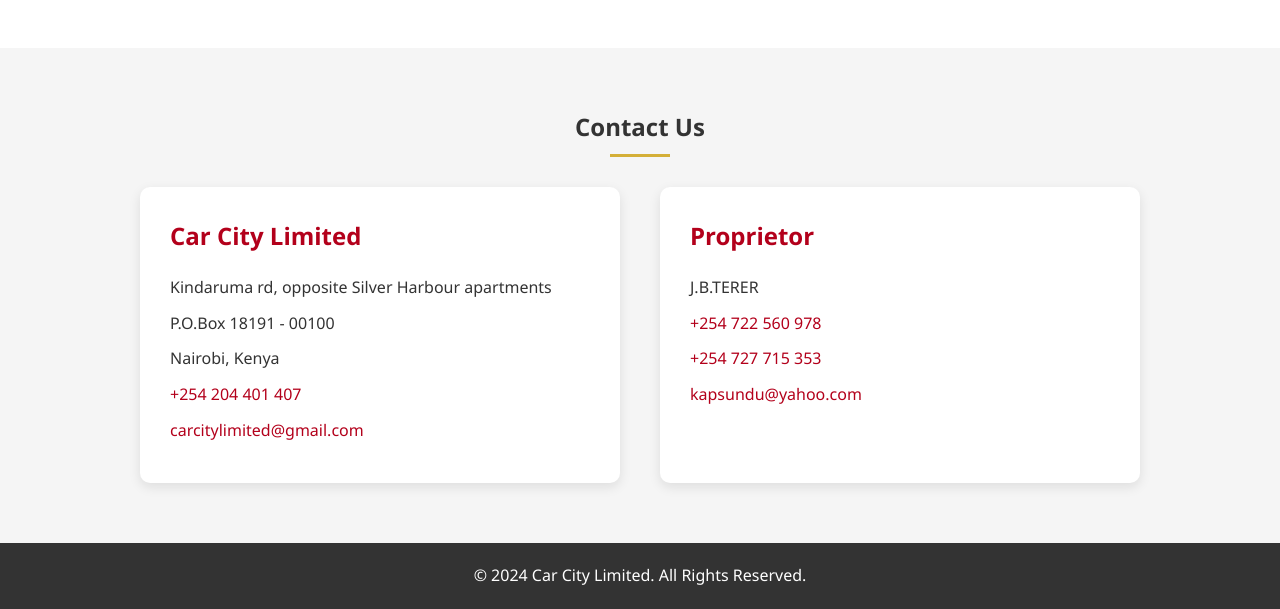
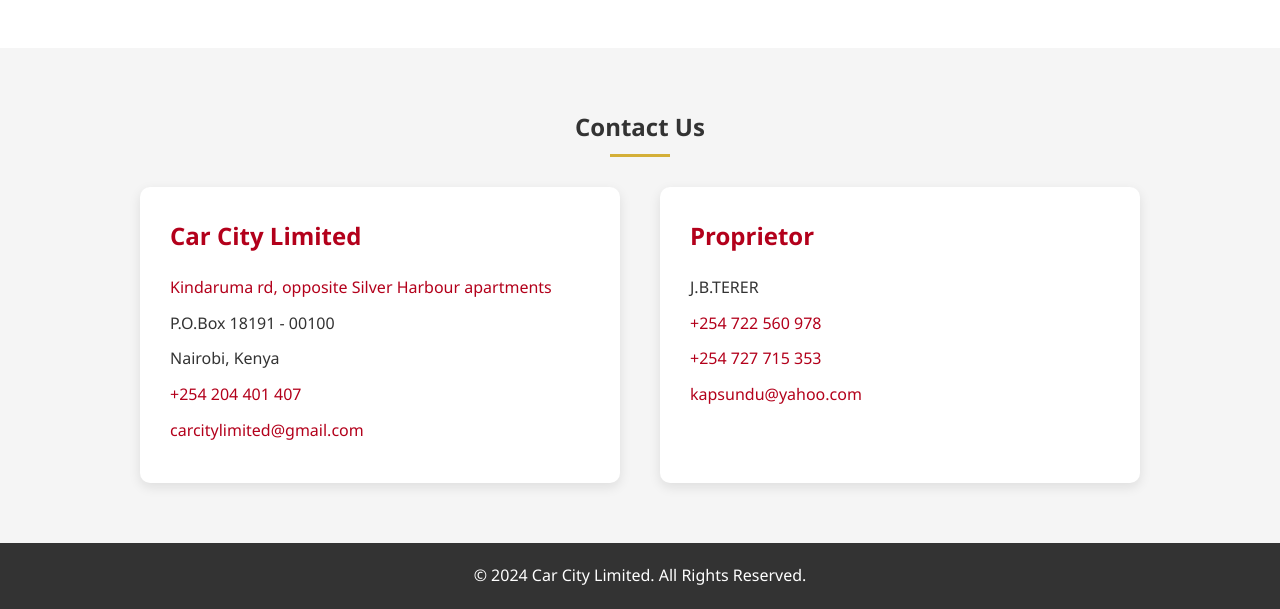
Before and after one commit to Kositany/Car-City, a plain HTML site: page index.html in a window 1280 px wide. Shown: the part 802-1411 px from the top of the page. Drawn offline with Linux system fonts and the light colour scheme.

Commit message:
Update index.html
added map link

```diff
--- a/index.html
+++ b/index.html
@@ -114,7 +114,9 @@
         <div class="contact-grid">
             <div class="business-contact">
                 <h3>Car City Limited</h3>
+                <a href="https://maps.app.goo.gl/J9K49qme48fAgDSq6" target="blank">
                 <p>Kindaruma rd, opposite Silver Harbour apartments</p>
+                </a>
                 <p>P.O.Box 18191 - 00100</p>
                 <p>Nairobi, Kenya</p>
                 <p><a href="tel:+254204401407">+254 204 401 407</a></p>
```
